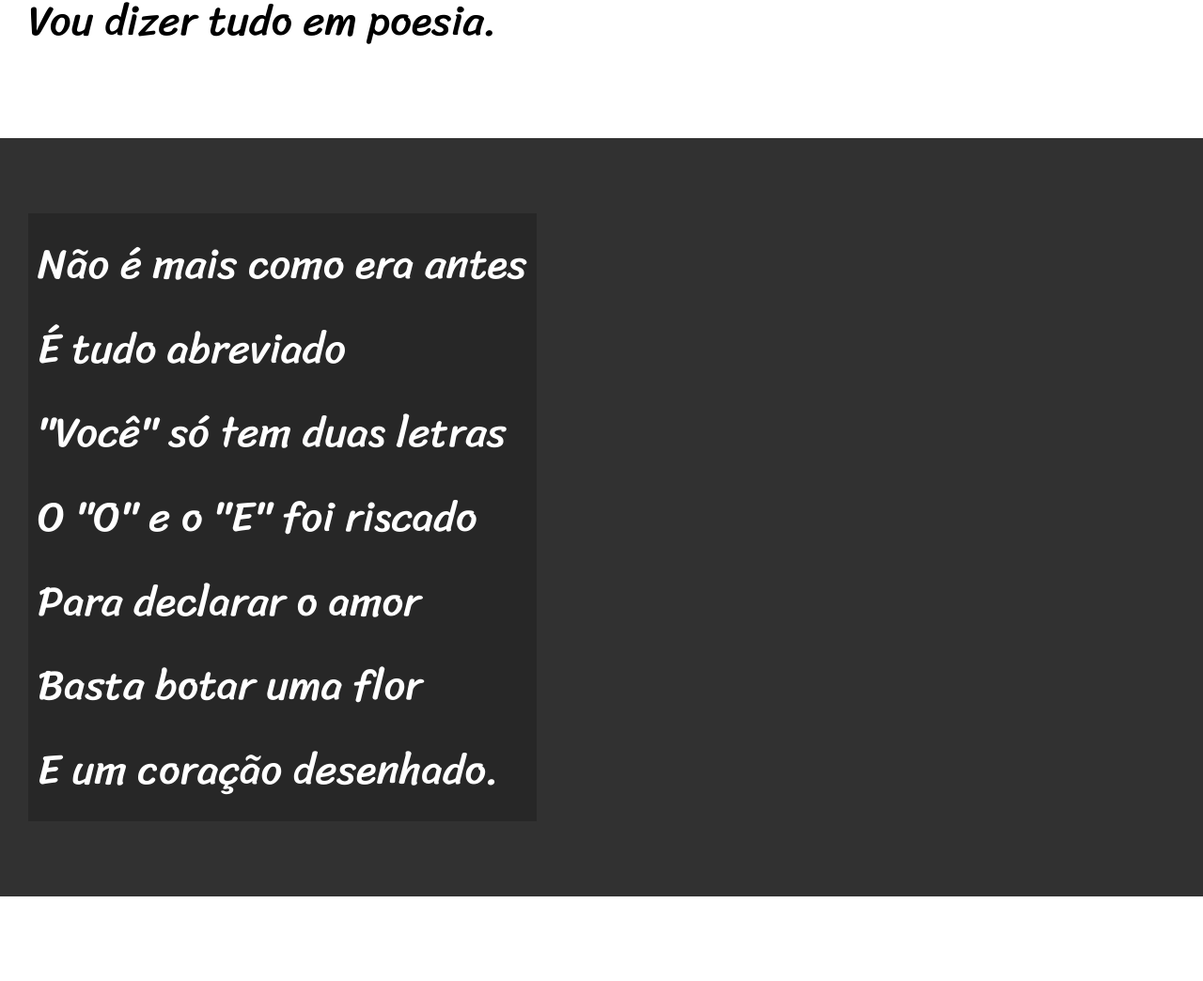
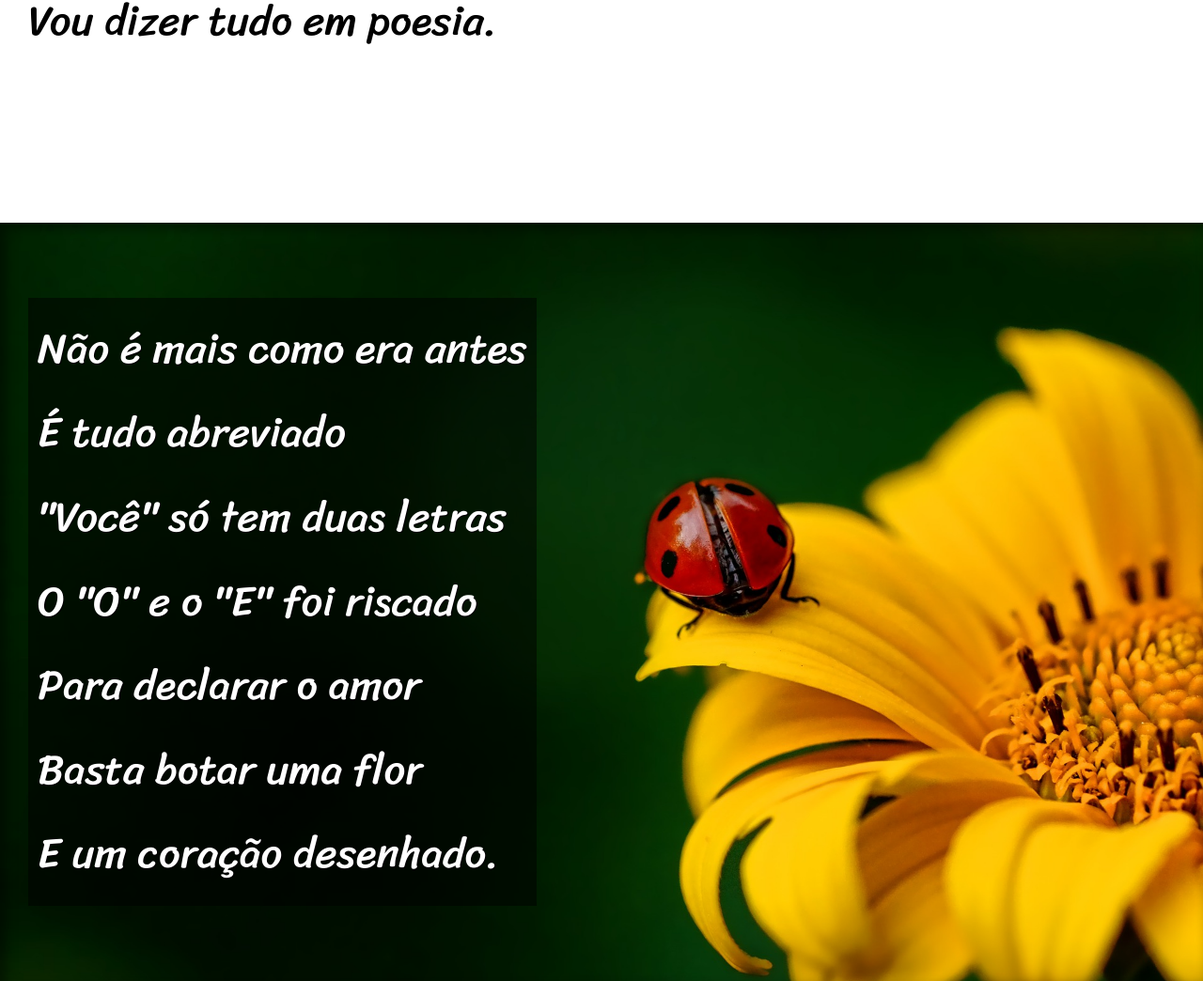
Before and after one commit to breno91/html, a plain HTML site: page modulo3/desafio/index.html in a window 1280 px wide. Shown: the part 900-1944 px from the top of the page at 94% size. Drawn offline with Linux system fonts and the light colour scheme.

Commit message:
desafio finalizado

```diff
--- a/modulo3/desafio/index.html
+++ b/modulo3/desafio/index.html
@@ -25,7 +25,7 @@
     </p>
 </section>
 
-<section class="imagem">
+<section class="imagem" id="img01">
     <p>
         Não é mais como era antes<br>
         É tudo abreviado<br>
@@ -58,7 +58,7 @@
     </p>
 </section>
 
-<section class="imagem">
+<section class="imagem" id="img02">
     <p>
         Tenho saudade das cartas<br>
         Escritas com a própria mão<br>
--- a/modulo3/desafio/style.css
+++ b/modulo3/desafio/style.css
@@ -54,6 +54,10 @@ section{
     font-size: 3.5vw;
 }
 
+section > p{
+    padding-bottom: 2em;
+}
+
 section.normal {
     background-color: white;
     color: black;
@@ -62,12 +66,29 @@ section.normal {
 section.imagem {
     background-color: rgb(49, 49, 49);
     color: white;
+    background-size: cover;
+    box-shadow: inset  6px 6px 13px 0px rgba(0, 0, 0, 0.473);
+    background-attachment: fixed;
 }
 
 section.imagem > p {
     display: inline-block;
     padding: 10px;
-    background-color: rgba(0, 0, 0, 0.212);
+    background-color: rgba(0, 0, 0, 0.512);
+    text-shadow: 1px 1px 0px black;
+
+}
+
+section#img01{
+    background-image: url(imagens/background001.jpg);
+    background-position: right center;
+
+
+}
+
+section#img02{
+    background-image: url(imagens/background002.jpg);
+
 }
 
 footer {
```
Also changed, not shown: modulo3/caderno.txt.
